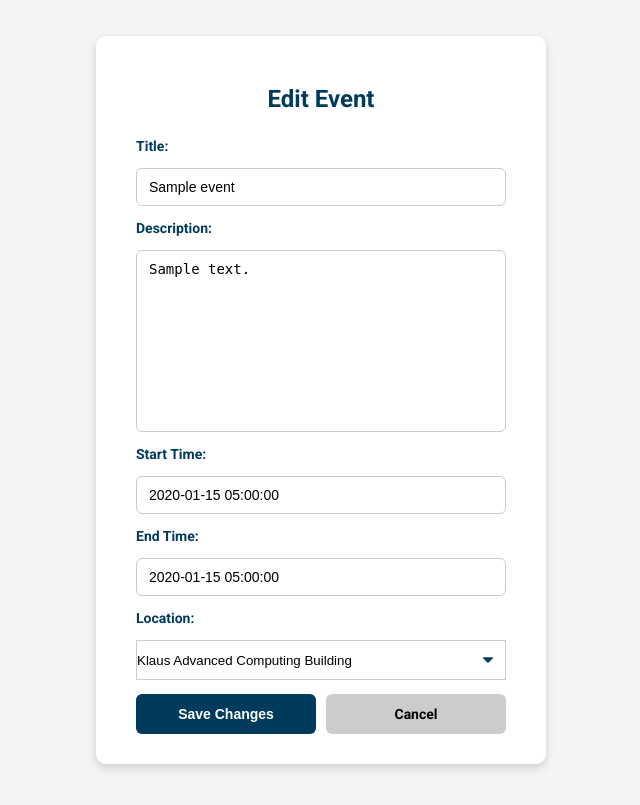
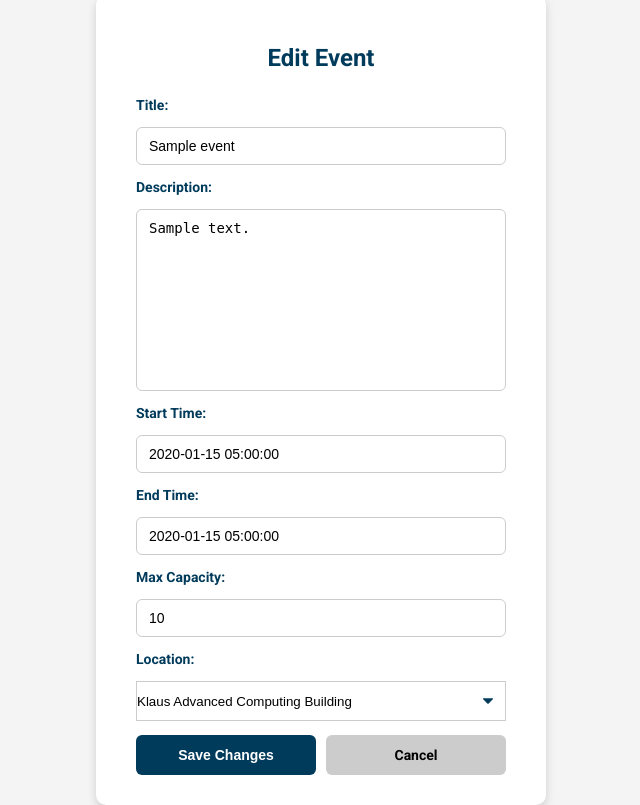
Before and after one commit to danielachacon/findy, a Django app: page /main/events/edit/1/ in a window 1280 px wide. Shown: the whole page, without its empty margins (319-959 px from the left). Before the commit the page ends 770 px from the top, so only its background shows below. Run offline with Django 5.2, Linux system fonts and the light colour scheme; a user stored in the database is signed in; tables that the repository leaves empty hold one stand-in row (values such as "Sample post").

Commit message:
Added Max Capacity Information

```diff
--- a/main/forms.py
+++ b/main/forms.py
@@ -20,6 +20,7 @@ class CustomEventForm(forms.Form):
             'placeholder': 'Select end time'
         })
     )
+    max_capacity = forms.IntegerField()
 
     LOCATION_CHOICES = [(location, location) for location in GTLocations.get_location_names()]
 
@@ -38,8 +39,11 @@ class CustomEventForm(forms.Form):
         cleaned_data = super().clean()
         start_time = cleaned_data.get('start_time')
         end_time = cleaned_data.get('end_time')
+        max_capacity = cleaned_data.get('max_capacity')
         if start_time and start_time < timezone.now():
             self.add_error('start_time', 'Start time cannot be in the past.')
         if start_time and end_time and end_time <= start_time:
             self.add_error('start_time', 'Start time must be before end time.')
+        if max_capacity is not None and max_capacity <= 0:
+            self.add_error('max_capacity', 'Max capacity must be greater than 0.')
         return cleaned_data
--- a/main/models.py
+++ b/main/models.py
@@ -12,6 +12,7 @@ class Event(models.Model):
     description = models.TextField()
     start_time = models.DateTimeField()
     end_time = models.DateTimeField()
+    max_capacity = models.PositiveIntegerField(default=100)
     location = models.CharField(max_length=255)
     custom_lat = models.FloatField(null=True, blank=True)
     custom_lng = models.FloatField(null=True, blank=True)
--- a/main/templates/main/edit_event.html
+++ b/main/templates/main/edit_event.html
@@ -122,9 +122,26 @@
 
       <label for="id_start_time">Start Time:</label>
       {{ form.start_time }}
+        {% if form.start_time.errors %}
+            <div class="error">
+                {% for error in form.start_time.errors %}
+                  <p>{{ error }}</p>
+                {% endfor %}
+            </div>
+        {% endif %}
 
       <label for="id_end_time">End Time:</label>
       {{ form.end_time }}
+
+      <label for="id_max_capacity">Max Capacity:</label>
+        {{ form.max_capacity }}
+        {% if form.max_capacity.errors %}
+            <div class="error">
+                {% for error in form.max_capacity.errors %}
+                  <p>{{ error }}</p>
+                {% endfor %}
+            </div>
+        {% endif %}
 
       <label for="id_location">Location:</label>
       {{ form.location }}
--- a/main/views.py
+++ b/main/views.py
@@ -32,14 +32,23 @@ def main_view(request):
         if 'submit_register' in request.POST:
             event_id = request.POST.get('event_id')
             event = Event.objects.get(id=event_id)
-            Registration.objects.create(
-                user = request.user,
-                event = event,
-            )
+            if event.get_registration_count() < event.max_capacity:
+                registration = Registration.objects.create(
+                    user=request.user,
+                    event=event,
+                )
 
-            if request.headers.get('x-requested-with') == 'XMLHttpRequest':
-                return JsonResponse({'success': True})
-
+                if request.headers.get('x-requested-with') == 'XMLHttpRequest':
+                    return JsonResponse({
+                        'success': True,
+                        'qr_code_url': registration.qr_code.url
+                    })
+            else:
+                if request.headers.get('x-requested-with') == 'XMLHttpRequest':
+                    return JsonResponse({
+                        'success': False,
+                        'error': 'Event is at full capacity.'
+                    })
 
             redirect_url = f"{reverse('main')}?just_registered=true&event_id={event_id}"
             return redirect(redirect_url)
@@ -65,6 +74,7 @@ def main_view(request):
                     description=cd['description'],
                     start_time=cd['start_time'],
                     end_time=cd['end_time'],
+                    max_capacity=cd['max_capacity'],
                     location=location_value,
                     created_by=request.user
                 )
@@ -81,35 +91,47 @@ def main_view(request):
                 print("this is what is happening")
                 if request.headers.get('x-requested-with') == 'XMLHttpRequest':
                     return JsonResponse({'success': False, 'errors': form.errors}, status=400)
-        if form.is_valid() and 'submit_event' in request.POST:
-            cd = form.cleaned_data
-            event = Event.objects.create(
-                title=cd['title'],
-                description=cd['description'],
-                start_time=cd['start_time'],
-                end_time=cd['end_time'],
-                location=cd['location'],
-                created_by=request.user
-            )
-            if request.headers.get('x-requested-with') == 'XMLHttpRequest':
-                return JsonResponse({'success': True})
-        elif 'submit_register' in request.POST:
-            event_id = request.POST.get('event_id')
-            event = Event.objects.get(id=event_id)
-            registration = Registration.objects.create(
-                user=request.user,
-                event=event,
-            )
-
-            if request.headers.get('x-requested-with') == 'XMLHttpRequest':
-                return JsonResponse({
-                    'success': True,
-                    'qr_code_url': registration.qr_code.url
-                })
-        else:
-            print("this is what is happening")
-            if request.headers.get('x-requested-with') == 'XMLHttpRequest':
-                return JsonResponse({'success': False, 'errors': form.errors}, status=400)
+        # if form.is_valid() and 'submit_event' in request.POST:
+        #     cd = form.cleaned_data
+        #     event = Event.objects.create(
+        #         title=cd['title'],
+        #         description=cd['description'],
+        #         start_time=cd['start_time'],
+        #         end_time=cd['end_time'],
+        #         max_capacity=cd['max_capacity'],
+        #         location=cd['location'],
+        #         created_by=request.user
+        #     )
+        #     if request.headers.get('x-requested-with') == 'XMLHttpRequest':
+        #         return JsonResponse({'success': True})
+        # elif 'submit_register' in request.POST:
+        #     event_id = request.POST.get('event_id')
+        #     event = Event.objects.get(id=event_id)
+        #     if event.get_registration_count() < event.max_capacity:
+        #         print(event.get_registration_count())
+        #         print("\n")
+        #         print(event.max_capacity)
+        #         registration = Registration.objects.create(
+        #             user=request.user,
+        #             event=event,
+        #         )
+        #
+        #         if request.headers.get('x-requested-with') == 'XMLHttpRequest':
+        #             return JsonResponse({
+        #                 'success': True,
+        #                 'qr_code_url': registration.qr_code.url
+        #             })
+        #     else:
+        #         print("failed")
+        #         if request.headers.get('x-requested-with') == 'XMLHttpRequest':
+        #             return JsonResponse({
+        #                 'success': False,
+        #                 'error': 'Event is at full capacity.'
+        #             })
+        # else:
+        #     print("this is what is happening")
+        #     if request.headers.get('x-requested-with') == 'XMLHttpRequest':
+        #         return JsonResponse({'success': False, 'errors': form.errors}, status=400)
 
     return render(request, 'main/index.html', {
         'form': form,
@@ -173,6 +195,7 @@ def edit_event(request, event_id):
             event.description = cd['description']
             event.start_time = cd['start_time']
             event.end_time = cd['end_time']
+            event.max_capacity = cd['max_capacity']
             event.location = location_value
 
 
@@ -188,6 +211,7 @@ def edit_event(request, event_id):
             'description': event.description,
             'start_time': event.start_time,
             'end_time': event.end_time,
+            'max_capacity': event.max_capacity,
             'location': event.location,
         })
 
```
Also changed, not shown: main/templates/main/index.html (+20 -4 lines).
